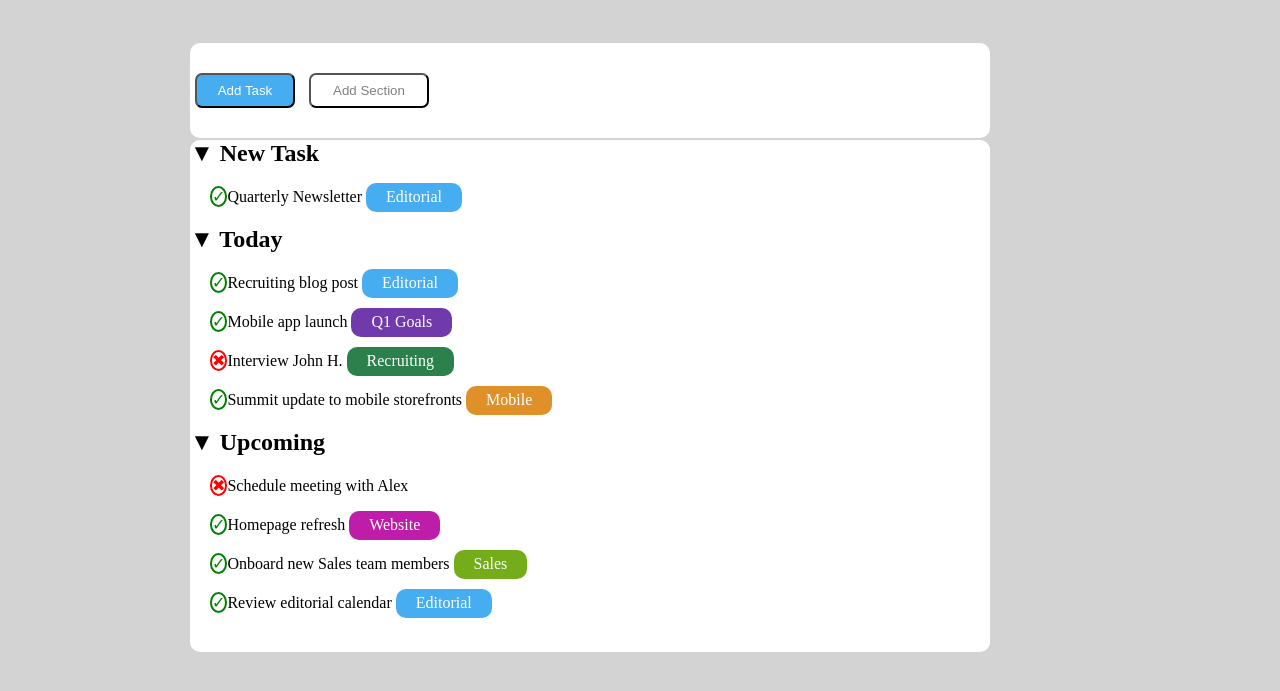
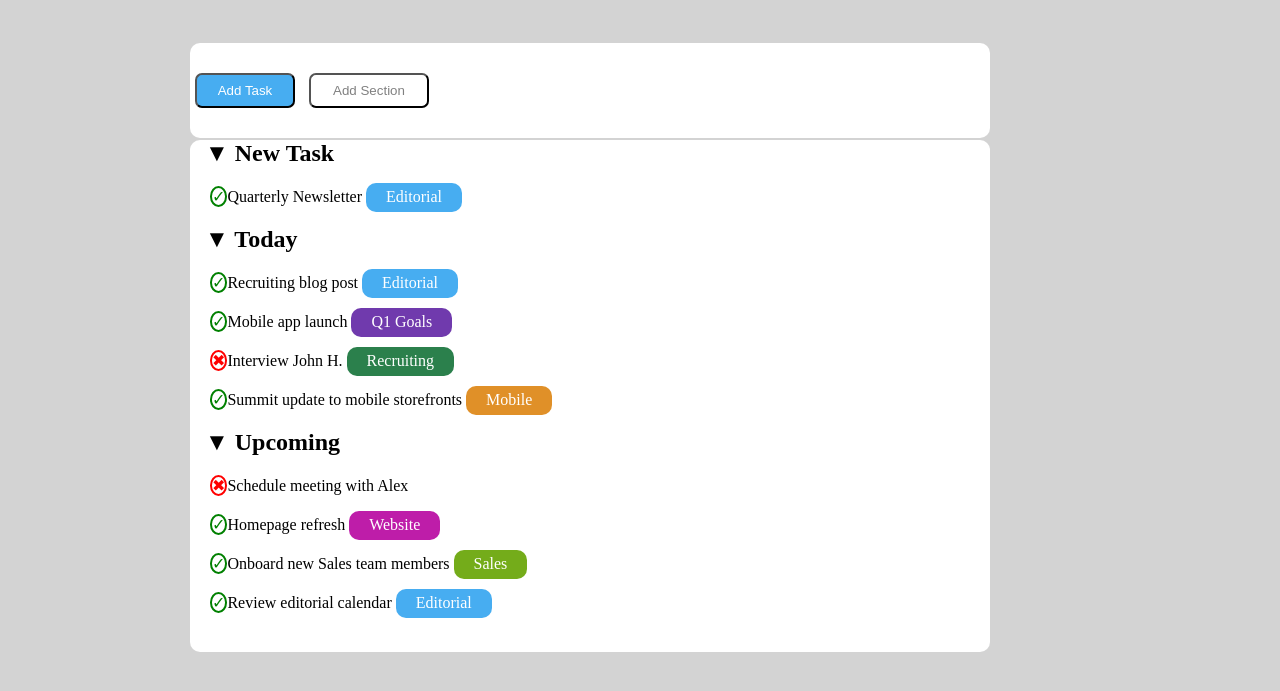
Before and after one commit to TheDusty117/html-css-toboolist, a plain HTML site: page index.html in a window 1280 px wide. Shown: the part 107-798 px from the top of the page. Drawn offline with Linux system fonts and the light colour scheme.

Commit message:
aggiunto padding agli h2

```diff
--- a/css/style.css
+++ b/css/style.css
@@ -31,6 +31,11 @@ header{
     block-size: 100px;
 
 
+}
+
+/* distanziato anche l'h2 per allinearlo al resto */
+h2{
+    padding-left: 15px;
 }
 
 main{
--- a/index.html
+++ b/index.html
@@ -4,7 +4,7 @@
     <meta charset="UTF-8">
     <meta http-equiv="X-UA-Compatible" content="IE=edge">
     <meta name="viewport" content="width=device-width, initial-scale=1.0">
-    <title>Document</title>
+    <title>Toboolist</title>
     <link rel="stylesheet" href="css/style.css">
 </head>
 
```
